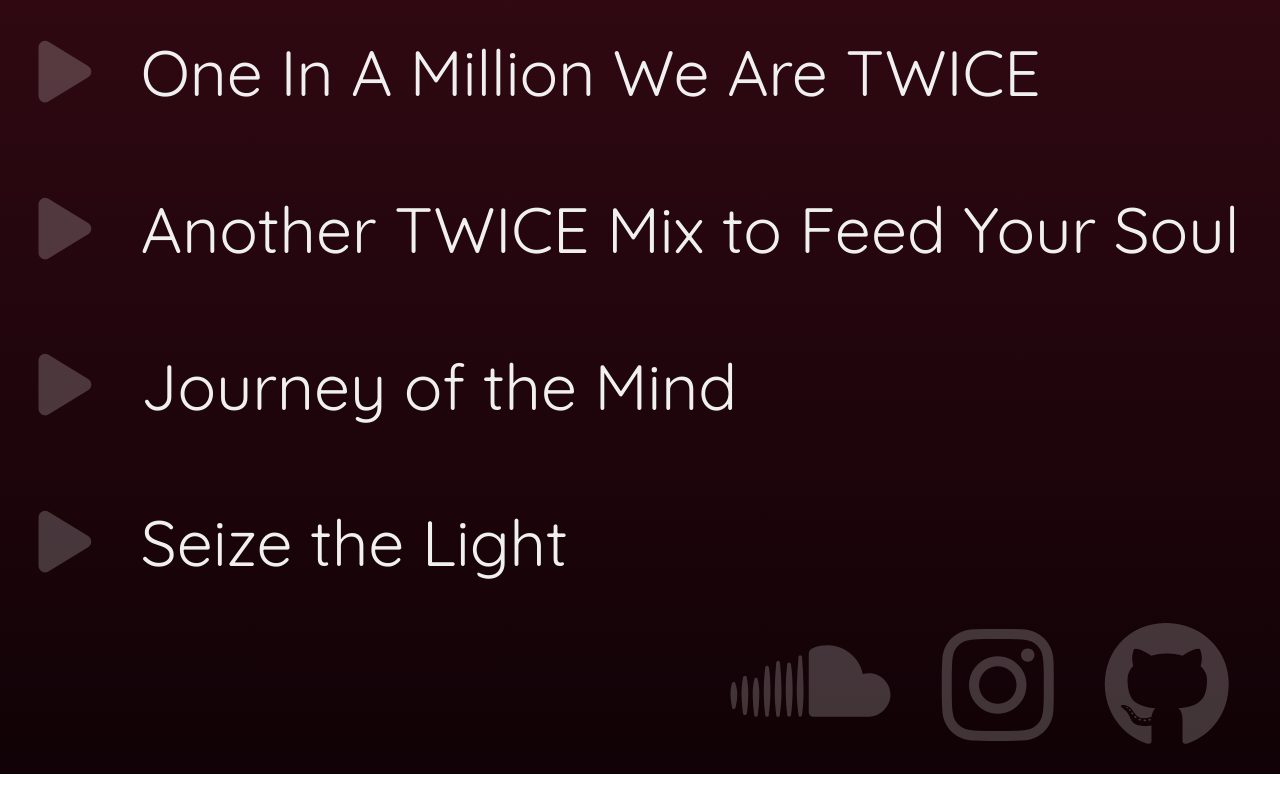
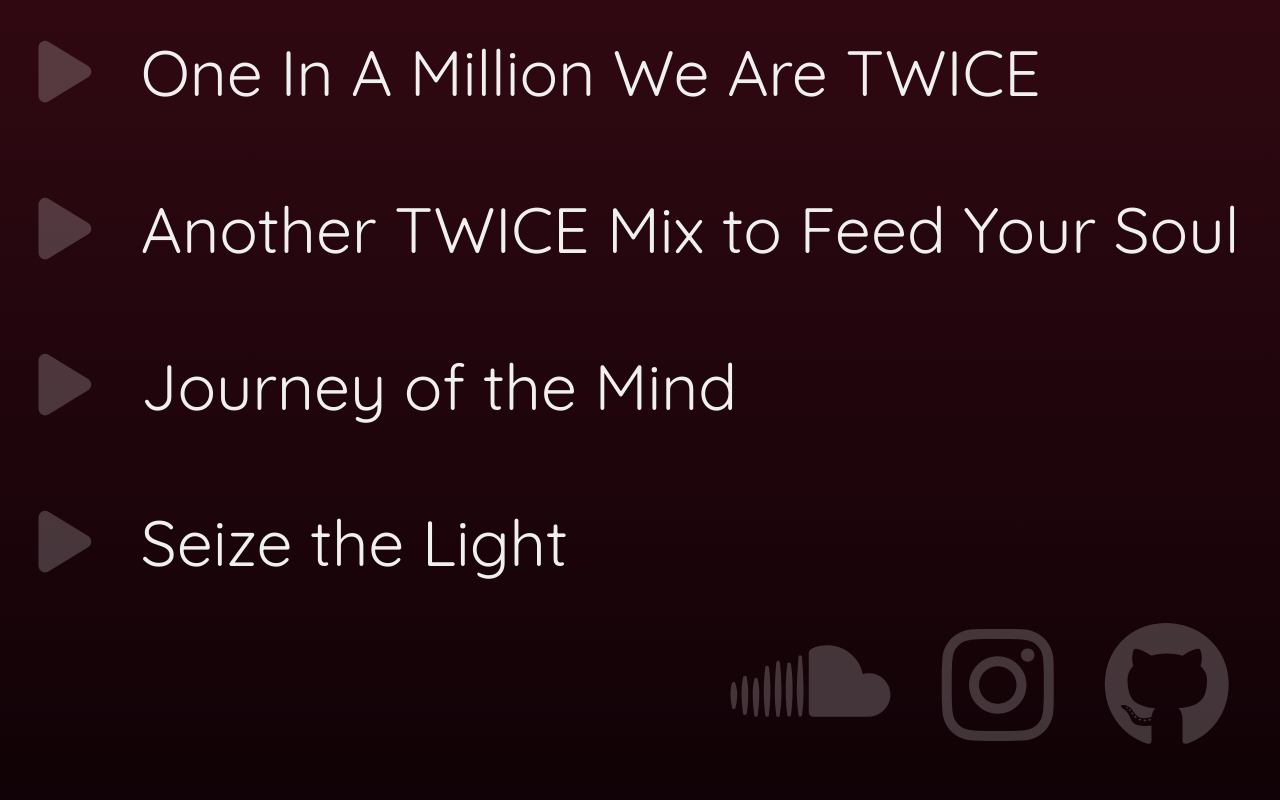
Before and after one commit to colourghost/music, a plain HTML site: page index.html in a window 1280 px wide. Shown: the part 1919-2719 px from the top of the page. Before the commit the page ends 2693 px from the top, so only its background shows below. Drawn offline with Linux system fonts and the light colour scheme.

Commit message:
icon container padding-bottom

```diff
--- a/css/styles.css
+++ b/css/styles.css
@@ -162,7 +162,7 @@ body {
   .icon-container {
     position: static;
     column-gap: 4vw;
-    padding: 0 4vw 2vw 0;
+    padding: 0 4vw 4vw 0;
   }
   .fa-brands {
     font-size: 10vw;
```
